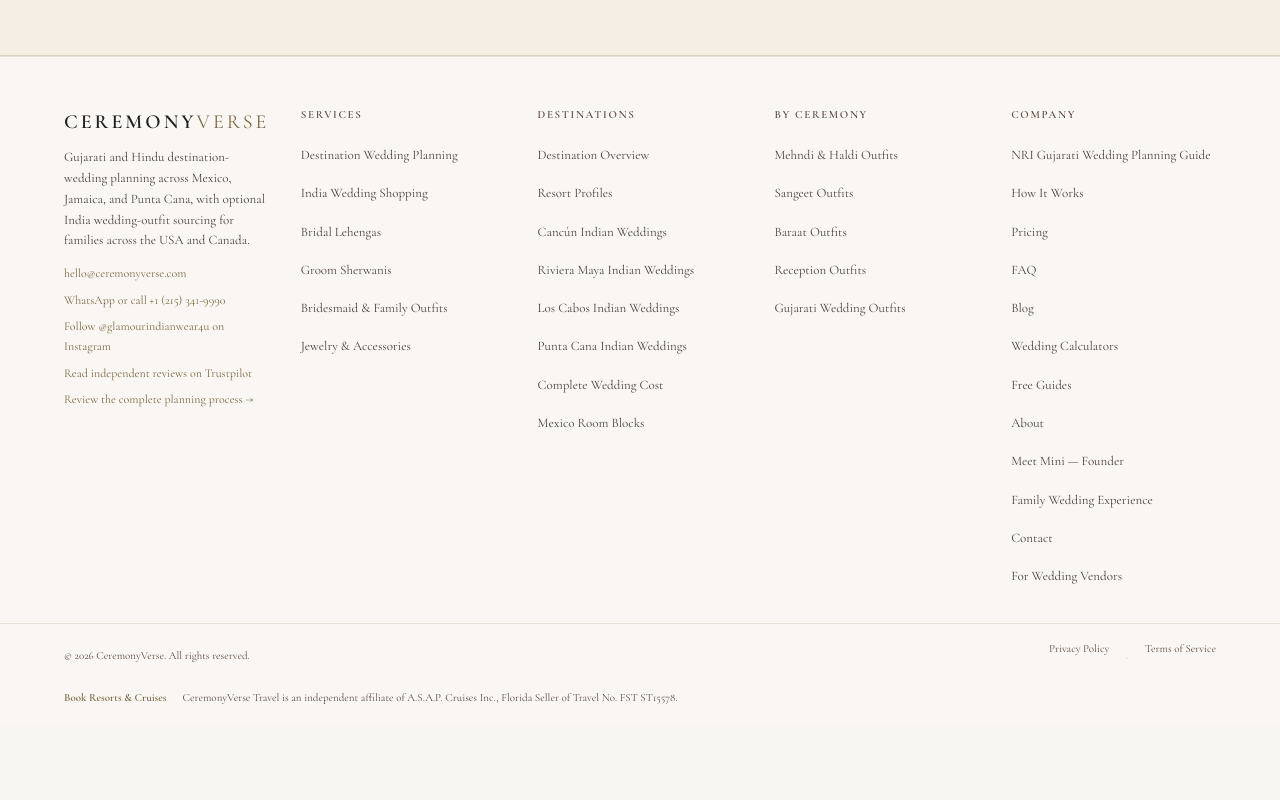
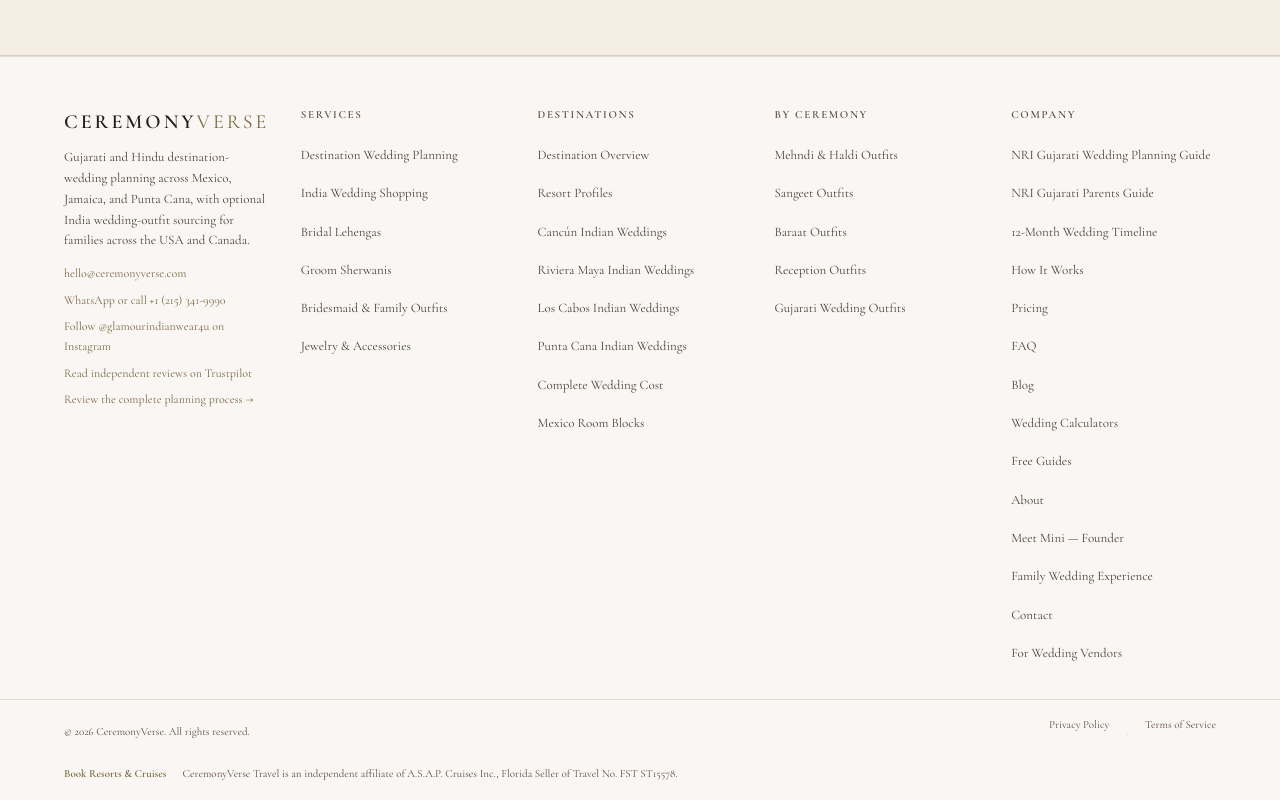
Before and after one commit to leylabernie/v0-ceremony-verse-wedding-concierge, a Next.js app: page /blog/how-to-plan-gujarati-hindu-destination-wedding-mexico in a window 1280 px wide. Shown: the part 6867-7667 px from the top of the page. Before the commit the page ends 7591 px from the top, so only its background shows below. Built offline with nearby package versions, Linux system fonts and the light colour scheme; no server answers.

Commit message:
seo: internal links to NRI parents guide and 12-month timeline
Both guides are quality content stuck in crawled-not-indexed; link them
from the homepage planning journey (steps 01-02) and the company footer
so every crawl pass discovers them from strong pages.

```diff
--- a/components/global-footer.tsx
+++ b/components/global-footer.tsx
@@ -35,6 +35,8 @@ const ceremonyLinks = [
 
 const companyLinks = [
   { label: "NRI Gujarati Wedding Planning Guide", href: "/nri-gujarati-wedding-planning-guide/" },
+  { label: "NRI Gujarati Parents Guide", href: "/nri-gujarati-parents-guide-destination-wedding/" },
+  { label: "12-Month Wedding Timeline", href: "/nri-gujarati-wedding-timeline-12-months/" },
   { label: "How It Works", href: "/how-it-works/" },
   { label: "Pricing", href: "/pricing/" },
   { label: "FAQ", href: "/faq/" },
--- a/components/pages/home-page.tsx
+++ b/components/pages/home-page.tsx
@@ -159,20 +159,34 @@ const startingRoutes = [
   },
   {
     step: "01",
+    question: "Parents with questions about a destination wedding",
+    answer: "A separate guide for NRI Gujarati parents: the family-side concerns, expectations, and the destination-wedding decisions parents weigh before saying yes.",
+    href: "/nri-gujarati-parents-guide-destination-wedding/",
+    cta: "Read the parents guide",
+  },
+  {
+    step: "02",
+    question: "We want the full month-by-month plan",
+    answer: "A 12-month NRI Gujarati wedding timeline covering bookings, wardrobes, ceremonies, and travel — month by month, in order.",
+    href: "/nri-gujarati-wedding-timeline-12-months/",
+    cta: "See the 12-month timeline",
+  },
+  {
+    step: "03",
     question: "We are still choosing a destination",
     answer: "Compare guest travel, event flow, room-block risk, cultural requirements, and weather backup before a resort photo makes the decision for you.",
     href: "/destinations/",
     cta: "Compare destinations",
   },
   {
-    step: "02",
+    step: "04",
     question: "We have dates or resort proposals in hand",
     answer: "Bring the questions that feel unclear. The first conversation helps separate what needs a written answer from what can wait.",
     href: "/before-signing-indian-wedding-resort-proposal/",
     cta: "See the 5 decision questions",
   },
   {
-    step: "03",
+    step: "05",
     question: "We want the plan to feel calmer now",
     answer: "Turn guest count, event flow, budget assumptions, travel obligations, and existing quotes into a clear next-step action brief.",
     href: destinationFeasibilityPlan.href,
```
